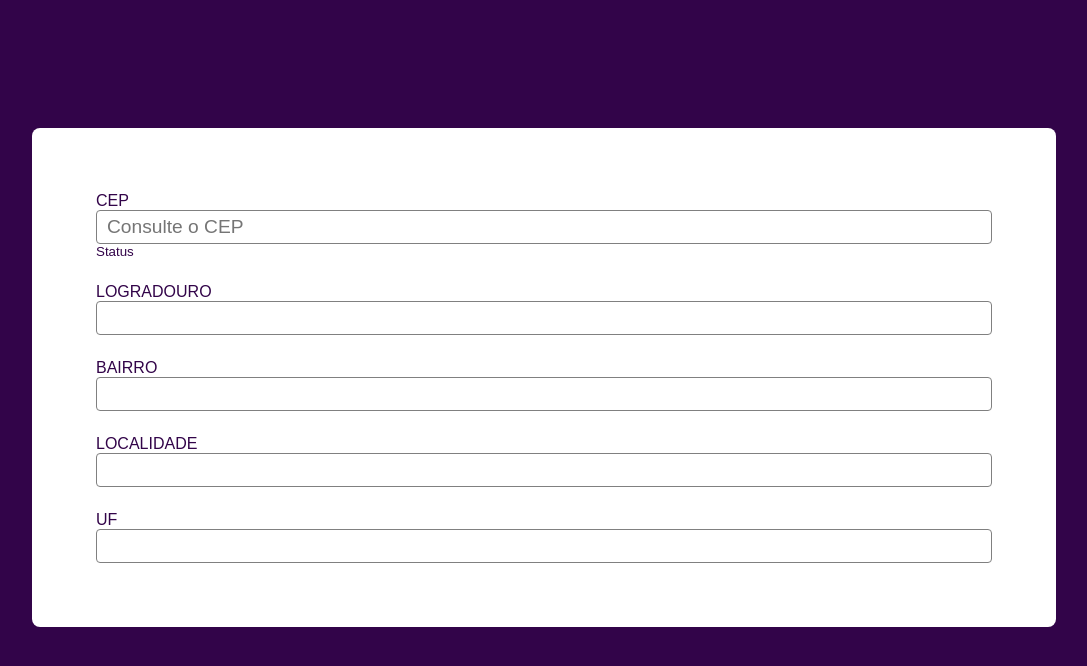
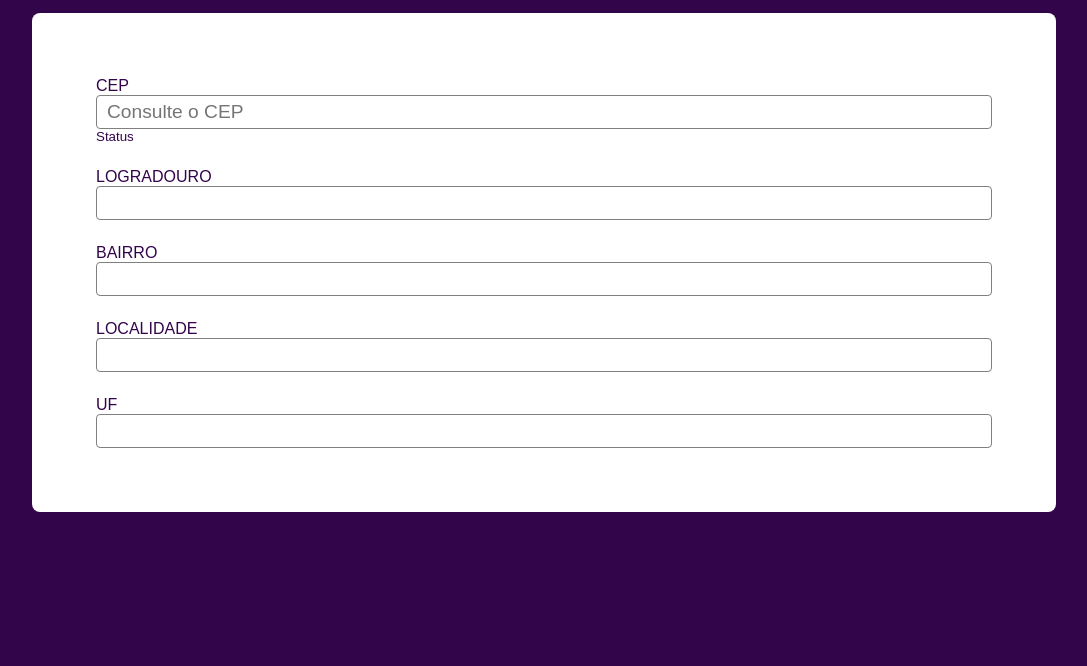
Before and after one commit to Marilzon/cep-fetch, a plain HTML site: page index.html in a window 1280 px wide. Shown: the whole page, without its empty margins (96-1183 px from the left). Drawn offline with Linux system fonts and the light colour scheme.

Commit message:
UPDATE: setting new patting rules to form

```diff
--- a/src/css/styles.css
+++ b/src/css/styles.css
@@ -18,7 +18,7 @@ html {
 }
 
 .form {
-	margin: 10%;
+	margin: 1% 10%;
 	padding: 5%;
 	border-radius: 8px;
 	background: rgb(255, 255, 255);
```
